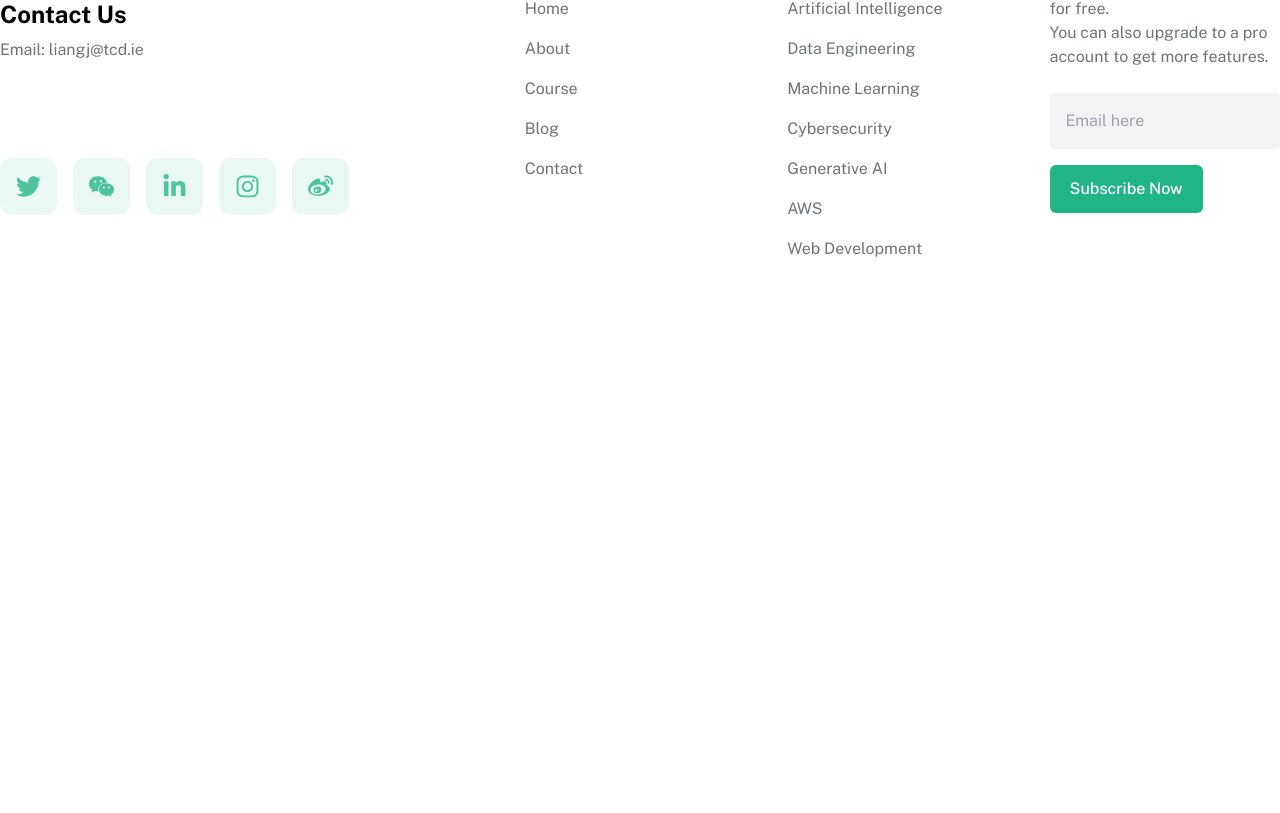
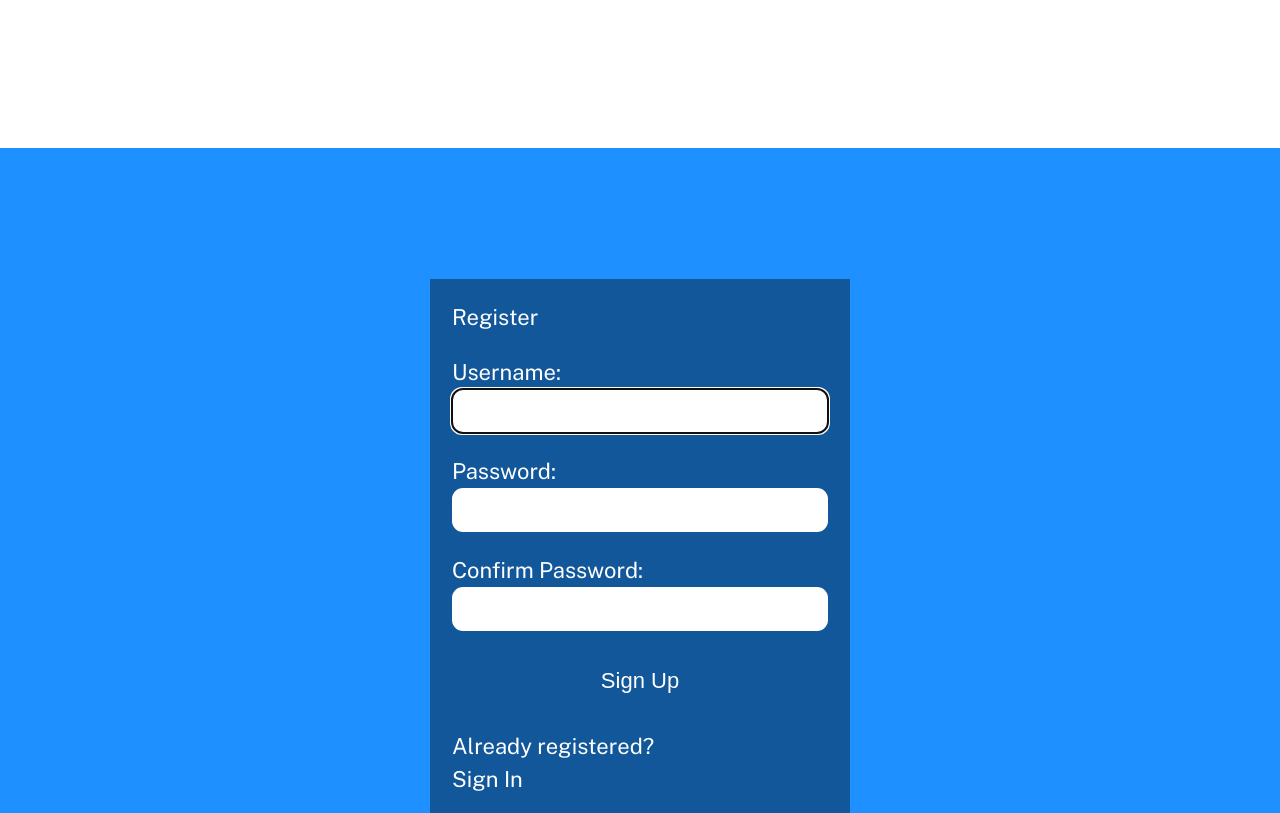
Before and after one commit to Molly503/landing-page-formal, a React (Vite) app: page /Feedback in a window 1280 px wide. Shown: the part 967-1780 px from the top of the page. Before the commit the page ends 1356 px from the top, so only its background shows below. Built offline with nearby package versions, Linux system fonts and the light colour scheme.

Commit message:
register fail

```diff
--- a/package.json
+++ b/package.json
@@ -10,6 +10,9 @@
     "preview": "vite preview"
   },
   "dependencies": {
+    "@fortawesome/fontawesome-svg-core": "^6.5.2",
+    "@fortawesome/free-solid-svg-icons": "^6.5.2",
+    "@fortawesome/react-fontawesome": "^0.2.2",
     "react": "^18.2.0",
     "react-dom": "^18.2.0",
     "react-icons": "^5.1.0",
--- a/src/App.jsx
+++ b/src/App.jsx
@@ -6,6 +6,7 @@
   Categories,
   Feedback,
   Footer,
+  Register,
 } from "./components"
 import "./App.css"
 import { Route, Routes } from "react-router-dom"
@@ -21,11 +22,13 @@
         <Route path="/Categories" element={<Categories />}></Route>
         <Route path="/Feedback" element={<Feedback />}></Route>
       </Routes>
+      <main className="App">
+        <Register />
+      </main>
+      {/* register 的位置是否需要调整 */}
       <Footer />
     </div>
   )
 }
 
 export default App
-
-// logo set home page link
--- /dev/null
+++ b/src/api/axios.js
@@ -0,0 +1,6 @@
+import axios from "axios"
+
+export default axios.create({
+  baseURL: "http://localhost:5177",
+})
+// url这里有改动
--- /dev/null
+++ b/src/components/Register.jsx
@@ -0,0 +1,240 @@
+import { useRef, useState, useEffect } from "react"
+import {
+  faCheck,
+  faTimes,
+  faInfoCircle,
+} from "@fortawesome/free-solid-svg-icons"
+import { FontAwesomeIcon } from "@fortawesome/react-fontawesome"
+import axios from "./api/axios"
+// wrong here aipi
+
+const USER_REGEX = /^[A-z][A-z0-9-_]{3,23}$/
+const PWD_REGEX = /^(?=.*[a-z])(?=.*[A-Z])(?=.*[0-9])(?=.*[!@#$%]).{8,24}$/
+const REGISTER_URL = "/register"
+
+const Register = () => {
+  const userRef = useRef()
+  const errRef = useRef()
+
+  const [user, setUser] = useState("")
+  const [validName, setValidName] = useState(false)
+  const [userFocus, setUserFocus] = useState(false)
+
+  const [pwd, setPwd] = useState("")
+  const [validPwd, setValidPwd] = useState(false)
+  const [pwdFocus, setPwdFocus] = useState(false)
+
+  const [matchPwd, setMatchPwd] = useState("")
+  const [validMatch, setValidMatch] = useState(false)
+  const [matchFocus, setMatchFocus] = useState(false)
+
+  const [errMsg, setErrMsg] = useState("")
+  const [success, setSuccess] = useState(false)
+
+  useEffect(() => {
+    userRef.current.focus()
+  }, [])
+
+  useEffect(() => {
+    setValidName(USER_REGEX.test(user))
+  }, [user])
+
+  useEffect(() => {
+    setValidPwd(PWD_REGEX.test(pwd))
+    setValidMatch(pwd === matchPwd)
+  }, [pwd, matchPwd])
+
+  useEffect(() => {
+    setErrMsg("")
+  }, [user, pwd, matchPwd])
+
+  const handleSubmit = async e => {
+    e.preventDefault()
+    // if button enabled with JS hack
+    const v1 = USER_REGEX.test(user)
+    const v2 = PWD_REGEX.test(pwd)
+    if (!v1 || !v2) {
+      setErrMsg("Invalid Entry")
+      return
+    }
+    try {
+      const response = await axios.post(
+        REGISTER_URL,
+        JSON.stringify({ user, pwd }),
+        {
+          headers: { "Content-Type": "application/json" },
+          withCredentials: true,
+        }
+      )
+      console.log(response?.data)
+      console.log(response?.accessToken)
+      console.log(JSON.stringify(response))
+      setSuccess(true)
+      //clear state and controlled inputs
+      //need value attrib on inputs for this
+      setUser("")
+      setPwd("")
+      setMatchPwd("")
+    } catch (err) {
+      if (!err?.response) {
+        setErrMsg("No Server Response")
+      } else if (err.response?.status === 409) {
+        setErrMsg("Username Taken")
+      } else {
+        setErrMsg("Registration Failed")
+      }
+      errRef.current.focus()
+    }
+  }
+
+  return (
+    <>
+      {success ? (
+        <section>
+          <h1>Success!</h1>
+          <p>
+            <a href="#">Sign In</a>
+          </p>
+        </section>
+      ) : (
+        <section>
+          <p
+            ref={errRef}
+            className={errMsg ? "errmsg" : "offscreen"}
+            aria-live="assertive"
+          >
+            {errMsg}
+          </p>
+          <h1>Register</h1>
+          <form onSubmit={handleSubmit}>
+            <label htmlFor="username">
+              Username:
+              <FontAwesomeIcon
+                icon={faCheck}
+                className={validName ? "valid" : "hide"}
+              />
+              <FontAwesomeIcon
+                icon={faTimes}
+                className={validName || !user ? "hide" : "invalid"}
+              />
+            </label>
+            <input
+              type="text"
+              id="username"
+              ref={userRef}
+              autoComplete="off"
+              onChange={e => setUser(e.target.value)}
+              value={user}
+              required
+              aria-invalid={validName ? "false" : "true"}
+              aria-describedby="uidnote"
+              onFocus={() => setUserFocus(true)}
+              onBlur={() => setUserFocus(false)}
+            />
+            <p
+              id="uidnote"
+              className={
+                userFocus && user && !validName ? "instructions" : "offscreen"
+              }
+            >
+              <FontAwesomeIcon icon={faInfoCircle} />
+              4 to 24 characters.
+              <br />
+              Must begin with a letter.
+              <br />
+              Letters, numbers, underscores, hyphens allowed.
+            </p>
+
+            <label htmlFor="password">
+              Password:
+              <FontAwesomeIcon
+                icon={faCheck}
+                className={validPwd ? "valid" : "hide"}
+              />
+              <FontAwesomeIcon
+                icon={faTimes}
+                className={validPwd || !pwd ? "hide" : "invalid"}
+              />
+            </label>
+            <input
+              type="password"
+              id="password"
+              onChange={e => setPwd(e.target.value)}
+              value={pwd}
+              required
+              aria-invalid={validPwd ? "false" : "true"}
+              aria-describedby="pwdnote"
+              onFocus={() => setPwdFocus(true)}
+              onBlur={() => setPwdFocus(false)}
+            />
+            <p
+              id="pwdnote"
+              className={pwdFocus && !validPwd ? "instructions" : "offscreen"}
+            >
+              <FontAwesomeIcon icon={faInfoCircle} />
+              8 to 24 characters.
+              <br />
+              Must include uppercase and lowercase letters, a number and a
+              special character.
+              <br />
+              Allowed special characters:{" "}
+              <span aria-label="exclamation mark">!</span>{" "}
+              <span aria-label="at symbol">@</span>{" "}
+              <span aria-label="hashtag">#</span>{" "}
+              <span aria-label="dollar sign">$</span>{" "}
+              <span aria-label="percent">%</span>
+            </p>
+
+            <label htmlFor="confirm_pwd">
+              Confirm Password:
+              <FontAwesomeIcon
+                icon={faCheck}
+                className={validMatch && matchPwd ? "valid" : "hide"}
+              />
+              <FontAwesomeIcon
+                icon={faTimes}
+                className={validMatch || !matchPwd ? "hide" : "invalid"}
+              />
+            </label>
+            <input
+              type="password"
+              id="confirm_pwd"
+              onChange={e => setMatchPwd(e.target.value)}
+              value={matchPwd}
+              required
+              aria-invalid={validMatch ? "false" : "true"}
+              aria-describedby="confirmnote"
+              onFocus={() => setMatchFocus(true)}
+              onBlur={() => setMatchFocus(false)}
+            />
+            <p
+              id="confirmnote"
+              className={
+                matchFocus && !validMatch ? "instructions" : "offscreen"
+              }
+            >
+              <FontAwesomeIcon icon={faInfoCircle} />
+              Must match the first password input field.
+            </p>
+
+            <button
+              disabled={!validName || !validPwd || !validMatch ? true : false}
+            >
+              Sign Up
+            </button>
+          </form>
+          <p>
+            Already registered?
+            <br />
+            <span className="line">
+              {/*put router link here*/}
+              <a href="#">Sign In</a>
+            </span>
+          </p>
+        </section>
+      )}
+    </>
+  )
+}
+
+export default Register
--- a/src/components/index.js
+++ b/src/components/index.js
@@ -6,5 +6,16 @@
 import Feedback from "./Feedback"
 import CTA from "./CTA"
 import Footer from "./Footer"
+import Register from "./Register"
 
-export { Navbar, Hero, Companies, Courses, Categories, Feedback, CTA, Footer }
+export {
+  Navbar,
+  Hero,
+  Companies,
+  Courses,
+  Categories,
+  Feedback,
+  CTA,
+  Footer,
+  Register,
+}
--- a/src/index.css
+++ b/src/index.css
@@ -2,72 +2,118 @@
 @tailwind components;
 @tailwind utilities;
 
-/*
-:root {
-  font-family: Inter, system-ui, Avenir, Helvetica, Arial, sans-serif;
-  line-height: 1.5;
-  font-weight: 400;
+@import url("https://fonts.googleapis.com/css2?family=Nunito&display=swap");
 
-  color-scheme: light dark;
-  color: rgba(255, 255, 255, 0.87);
-  background-color: #242424;
-
-  font-synthesis: none;
-  text-rendering: optimizeLegibility;
-  -webkit-font-smoothing: antialiased;
-  -moz-osx-font-smoothing: grayscale;
+* {
+  margin: 0;
+  padding: 0;
+  box-sizing: border-box;
 }
 
-a {
-  font-weight: 500;
-  color: #646cff;
-  text-decoration: inherit;
-}
-a:hover {
-  color: #535bf2;
+html {
+  font-family: "Nunito", sans-serif;
+  font-size: 22px;
+  color: #fff;
 }
 
 body {
-  margin: 0;
-  display: flex;
-  place-items: center;
-  min-width: 320px;
   min-height: 100vh;
+  background-color: dodgerblue;
 }
 
-h1 {
-  font-size: 3.2em;
-  line-height: 1.1;
+.App {
+  display: flex;
+  flex-direction: column;
+  justify-content: center;
+  align-items: center;
+  min-height: 100vh;
+  padding: 1rem 0.5rem;
+}
+
+section {
+  width: 100%;
+  max-width: 420px;
+  min-height: 400px;
+  display: flex;
+  flex-direction: column;
+  justify-content: flex-start;
+  padding: 1rem;
+  background-color: rgba(0, 0, 0, 0.4);
+}
+
+form {
+  display: flex;
+  flex-direction: column;
+  justify-content: space-evenly;
+  flex-grow: 1;
+  padding-bottom: 1rem;
+}
+
+a,
+a:visited {
+  color: #fff;
+}
+
+input[type="text"],
+input[type="password"],
+button,
+textarea {
+  font-family: "Nunito", sans-serif;
+  font-size: 22px;
+  padding: 0.25rem;
+  border-radius: 0.5rem;
+}
+
+label,
+button {
+  margin-top: 1rem;
 }
 
 button {
-  border-radius: 8px;
-  border: 1px solid transparent;
-  padding: 0.6em 1.2em;
-  font-size: 1em;
-  font-weight: 500;
-  font-family: inherit;
-  background-color: #1a1a1a;
-  cursor: pointer;
-  transition: border-color 0.25s;
-}
-button:hover {
-  border-color: #646cff;
-}
-button:focus,
-button:focus-visible {
-  outline: 4px auto -webkit-focus-ring-color;
+  padding: 0.5rem;
 }
 
-@media (prefers-color-scheme: light) {
-  :root {
-    color: #213547;
-    background-color: #ffffff;
-  }
-  a:hover {
-    color: #747bff;
-  }
-  button {
-    background-color: #f9f9f9;
-  }
-} */
+.instructions {
+  font-size: 0.75rem;
+  border-radius: 0.5rem;
+  background: #000;
+  color: #fff;
+  padding: 0.25rem;
+  position: relative;
+  bottom: -10px;
+}
+
+.instructions > svg {
+  margin-right: 0.25rem;
+}
+
+.offscreen {
+  position: absolute;
+  left: -9999px;
+}
+
+.hide {
+  display: none;
+}
+
+.valid {
+  color: limegreen;
+  margin-left: 0.25rem;
+}
+
+.invalid {
+  color: red;
+  margin-left: 0.25rem;
+}
+
+.errmsg {
+  background-color: lightpink;
+  color: firebrick;
+  font-weight: bold;
+  padding: 0.5rem;
+  margin-bottom: 0.5rem;
+}
+
+.line {
+  display: inline-block;
+}
```
Also changed, not shown: 1 other file (tests, documents, lock files or other folders).
